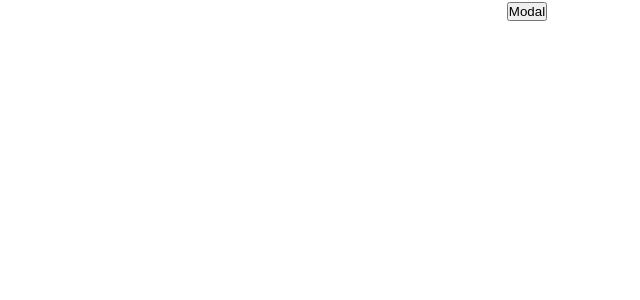
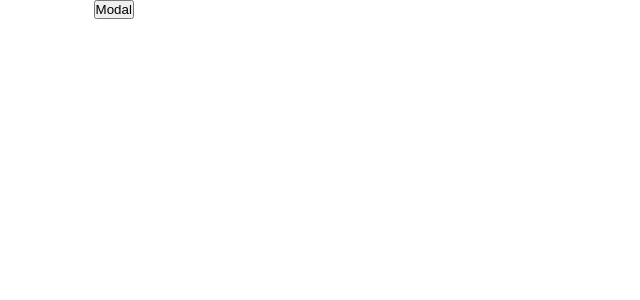
Before and after one commit to HPTR/music-recommendations, a React (Create React App) app: page / in a window 1280 px wide. Shown: the top 300 px of the page, without its empty margins (113-753 px from the left). Built offline with nearby package versions, Linux system fonts and the light colour scheme.

Commit message:
RecommendationGallery initial styling

```diff
--- a/src/containers/RecommendationsGallery/RecommendationsGallery.scss
+++ b/src/containers/RecommendationsGallery/RecommendationsGallery.scss
@@ -0,0 +1,5 @@
+.recommendations-gallery {
+    display: flex;
+    justify-content: space-evenly;
+    flex-wrap: wrap;
+}
```
